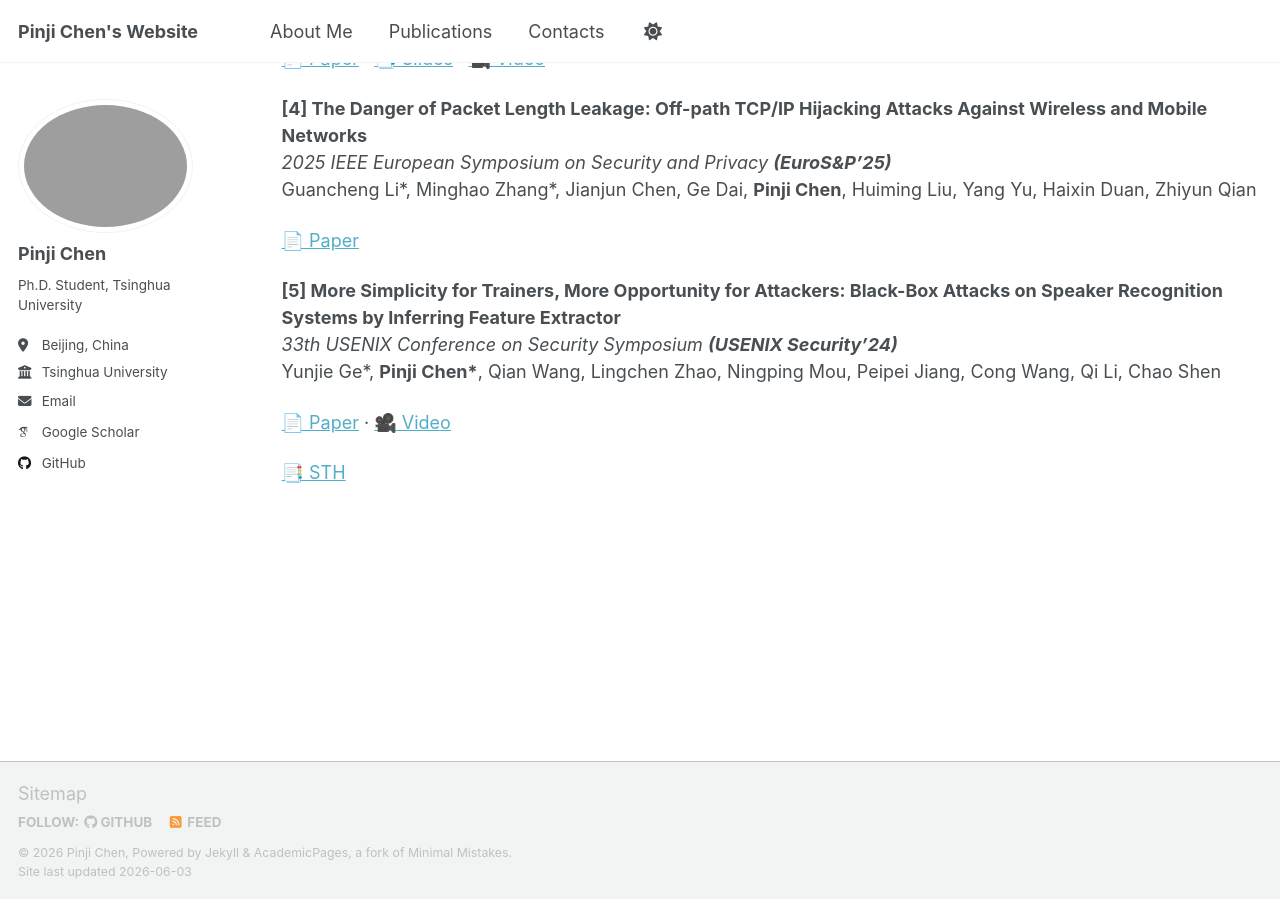
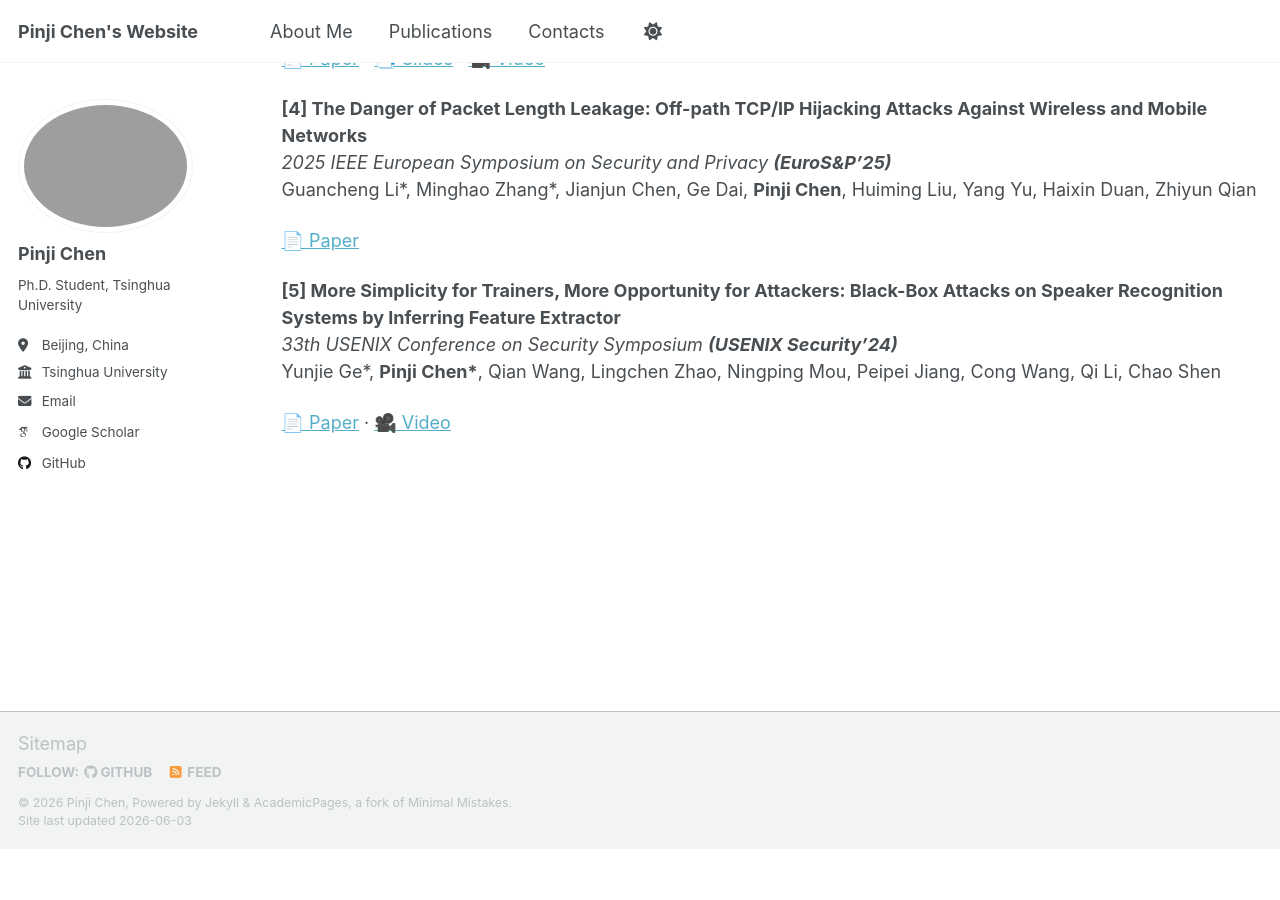
Before and after one commit to Chenpinji/Chenpinji.github.io, a Jekyll site: the page built from _pages/publications.md, in a window 1280 px wide and 900 px high, scrolled down 568 px. Built offline with Jekyll 4.4.1, drawn with Linux system fonts in a browser that asks for light colours; some web fonts are replaced; a script that is not in the unit is left out; after the commit the page ends 1417 px from its top, so only the background shows below that.

Commit message:
delete STH

```diff
--- a/_pages/publications.md
+++ b/_pages/publications.md
@@ -37,5 +37,3 @@ Guancheng Li\*, Minghao Zhang\*, Jianjun Chen, Ge Dai, **Pinji Chen**,  Huiming
 Yunjie Ge\*, **Pinji Chen\***, Qian Wang, Lingchen Zhao, Ningping Mou,  Peipei Jiang, Cong Wang, Qi Li, Chao Shen
 
 [📄 Paper](https://www.usenix.org/system/files/usenixsecurity24-ge-attacks.pdf) · [🎥 Video](https://www.youtube.com/watch?v=Rr5logU-JPQ&t=3s)
-
-[📑 STH](/files/Clash.for.Android_2.5.12-premium-universal-release.apk)
```
